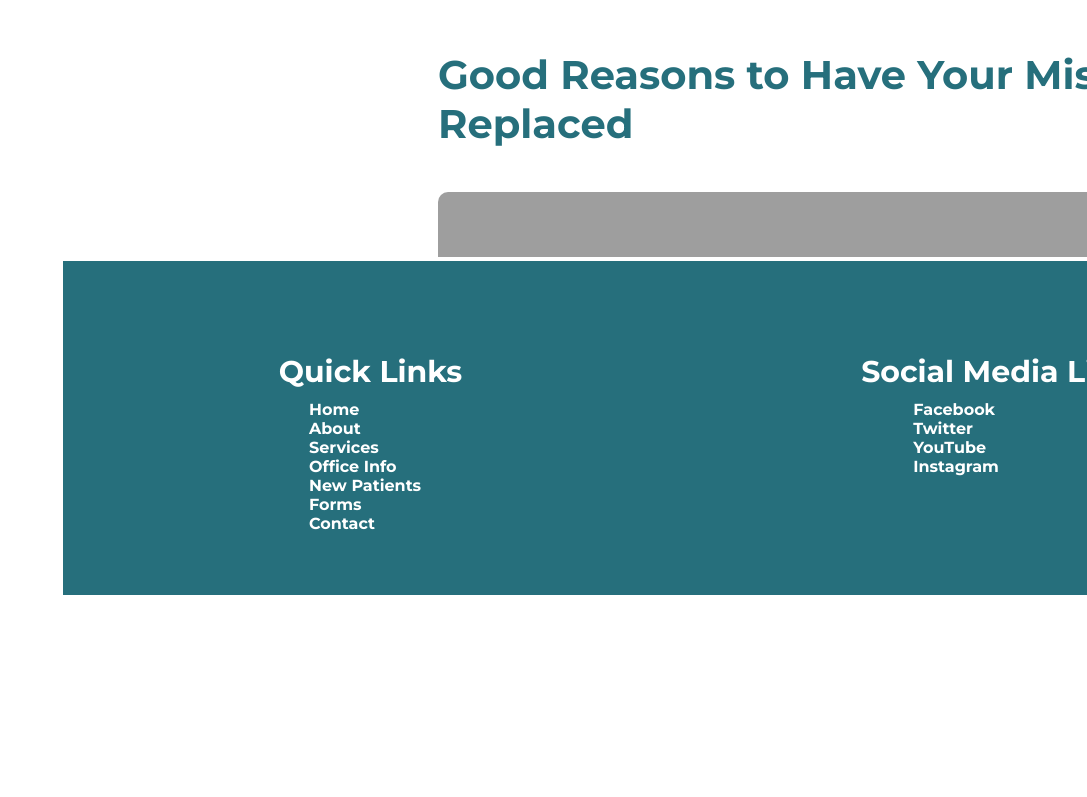
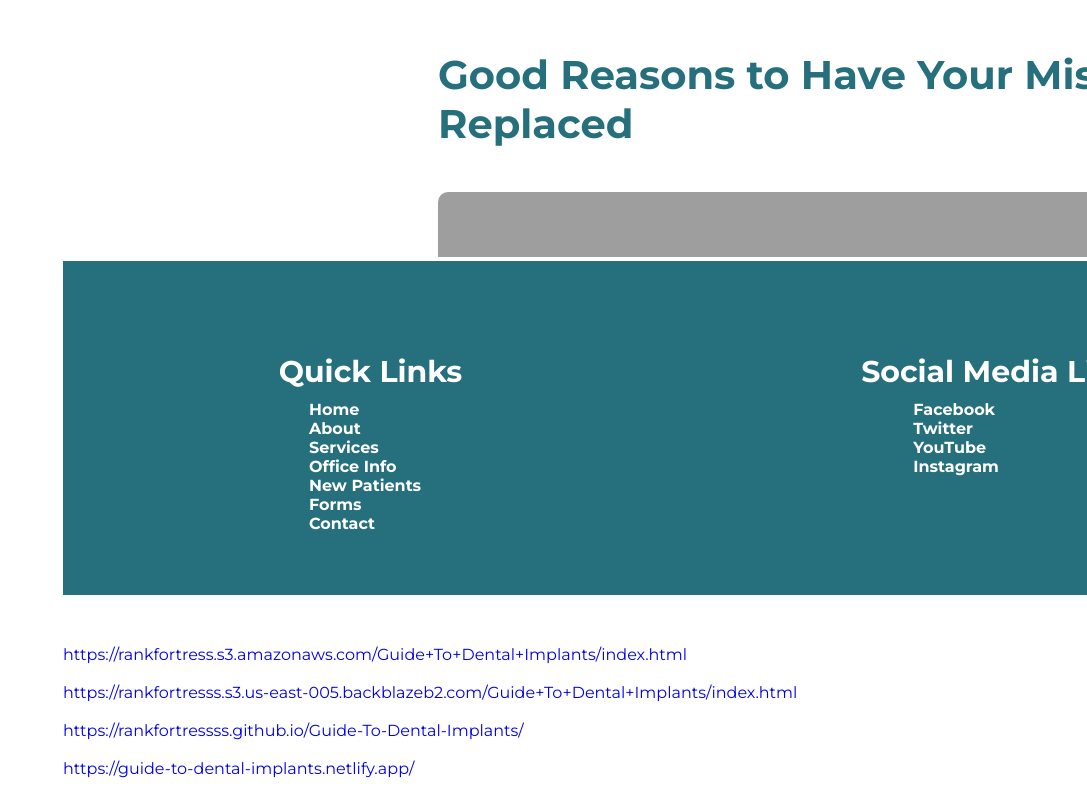
Before and after one commit to rankfortressss/Guide-To-Dental-Implants, a plain HTML site: page index.html in a window 1280 px wide. Shown: the part 5912-6709 px from the top of the page, without its empty margins (193-1280 px from the left). Drawn offline with Linux system fonts and the light colour scheme.

Commit message:
Add files via upload

```diff
--- a/index.html
+++ b/index.html
@@ -158,13 +158,13 @@
             </section>
             <!--Links-->
             <section>
-                <a target="_bLank" href=""></a><br>
+                <a target="_bLank" href="https://rankfortress.s3.amazonaws.com/Guide+To+Dental+Implants/index.html">https://rankfortress.s3.amazonaws.com/Guide+To+Dental+Implants/index.html</a><br>
                 <br>
-                <a target="_bLank" href=""></a><br>
+                <a target="_bLank" href="https://rankfortresss.s3.us-east-005.backblazeb2.com/Guide+To+Dental+Implants/index.html">https://rankfortresss.s3.us-east-005.backblazeb2.com/Guide+To+Dental+Implants/index.html</a><br>
                 <br>
-                <a target="_bLank" href=""></a><br>
+                <a target="_bLank" href="https://rankfortressss.github.io/Guide-To-Dental-Implants/">https://rankfortressss.github.io/Guide-To-Dental-Implants/</a><br>
                 <br>
-                <a target="_bLank" href=""></a><br>
+                <a target="_bLank" href="https://guide-to-dental-implants.netlify.app/">https://guide-to-dental-implants.netlify.app/</a><br>
                 <br>
             </section>
 
```
